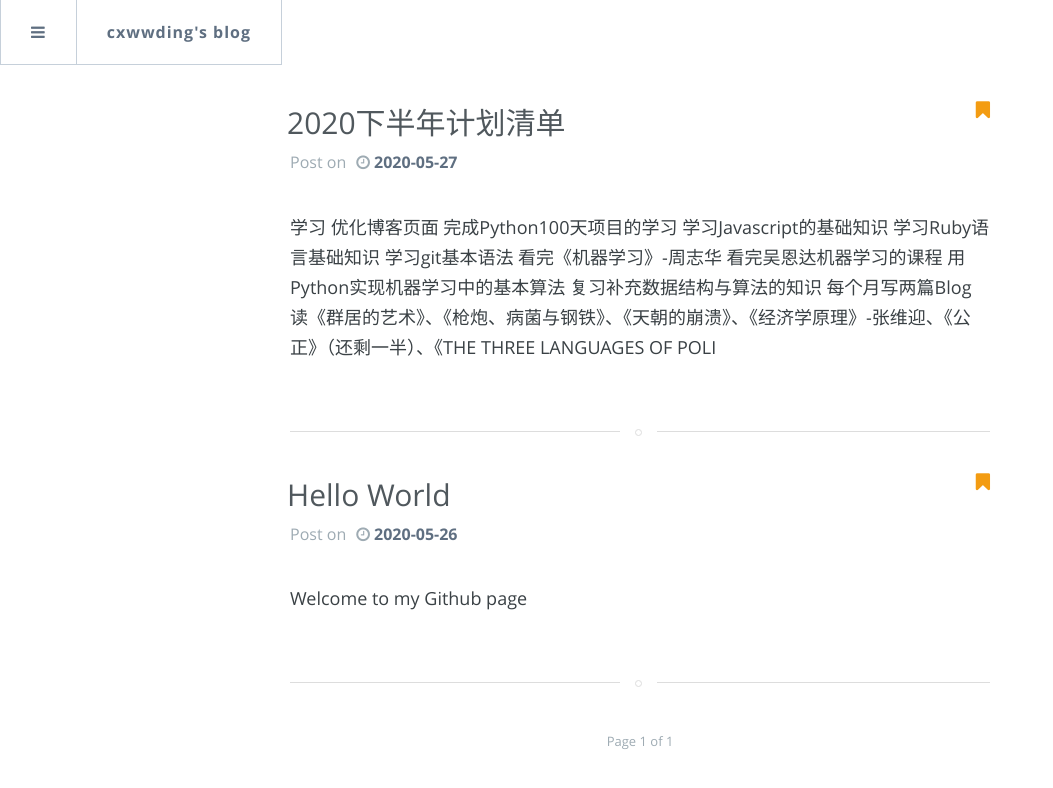
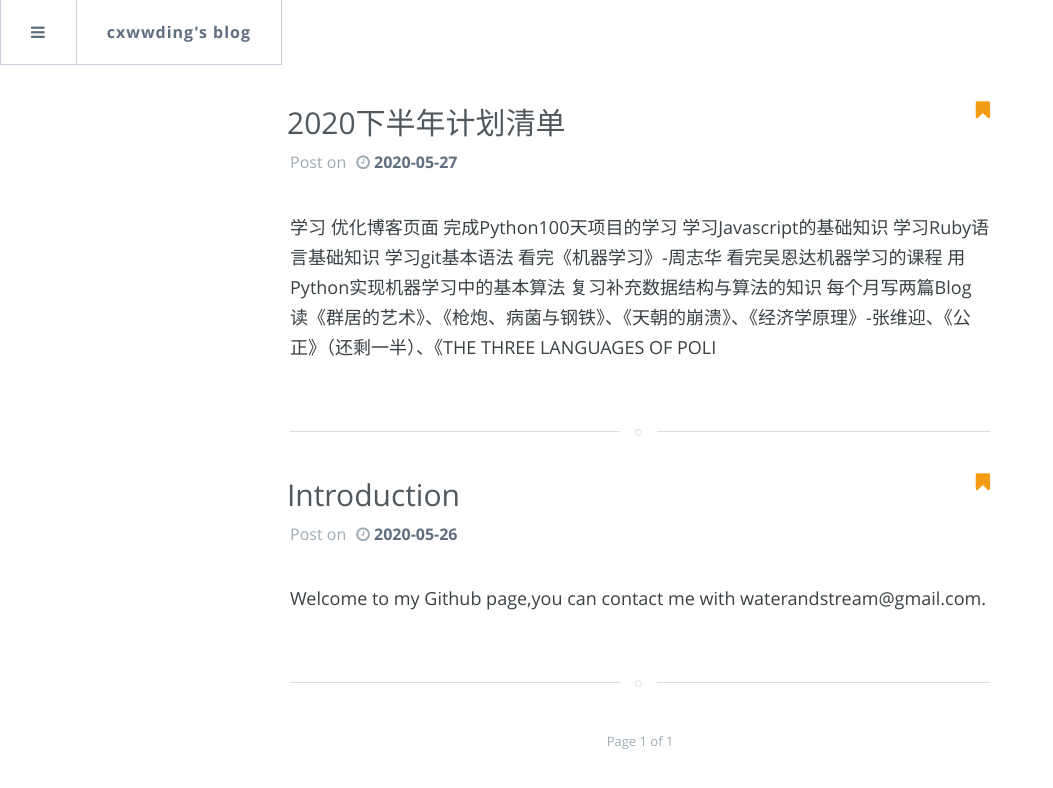
Before and after one commit to cxwwding/blog, a plain HTML site: page index.html in a window 1280 px wide. Shown: the whole page, without its empty margins (0-1053 px from the left). Drawn offline with nearby package versions, Linux system fonts and the light colour scheme; a script that the page names is missing.

Commit message:
Site updated: 2020-05-28 02:00:21

```diff
--- a/index.html
+++ b/index.html
@@ -47,7 +47,7 @@
                                 </li>
 
                                 <li class="search-archive-li mp-pjax">
-                                    <a href="/2020/05/26/hello-world/">Hello World</a>
+                                    <a href="/2020/05/26/hello-world/">Introduction</a>
                                 </li>
 
                                 </div>
@@ -102,7 +102,7 @@
 
                     <a  data-pjax href="/2020/05/27/Second-half-of-2020-Plan/">2020下半年计划清单</a>
 
-                    <a  data-pjax href="/2020/05/26/hello-world/">Hello World</a>
+                    <a  data-pjax href="/2020/05/26/hello-world/">Introduction</a>
 
 
 
@@ -185,19 +185,19 @@
 
                 <span class="fa fa-bookmark" style="float:right;color:#f39c12"></span>
             </div>
-            <h1 class="post-title"><a data-pjax href="/2020/05/26/hello-world/">Hello World</a>
+            <h1 class="post-title"><a data-pjax href="/2020/05/26/hello-world/">Introduction</a>
             </h1>
 
             <div class="post-meta">
                 Post on<span class="fa fa-clock-o"></span>
-                <time datetime="2020-05-26T14:13:59.889Z"
+                <time datetime="2020-05-26T15:40:26.660Z"
                       itemprop="datePublished">2020-05-26</time>
             </div>
         </header>
         <section class="post-excerpt">
             <p>
 
-                Welcome to my Github page
+                Welcome to my Github page,you can contact me with waterandstream@gmail.com.
 
 
             </p>
```
Also changed, not shown: 2020/05/26/hello-world/index.html (+7 -7 lines), 2020/05/27/Second-half-of-2020-Plan/index.html (+2 -2 lines), archives/2020/05/index.html (+5 -5 lines), archives/2020/index.html (+5 -5 lines), archives/index.html (+5 -5 lines).
